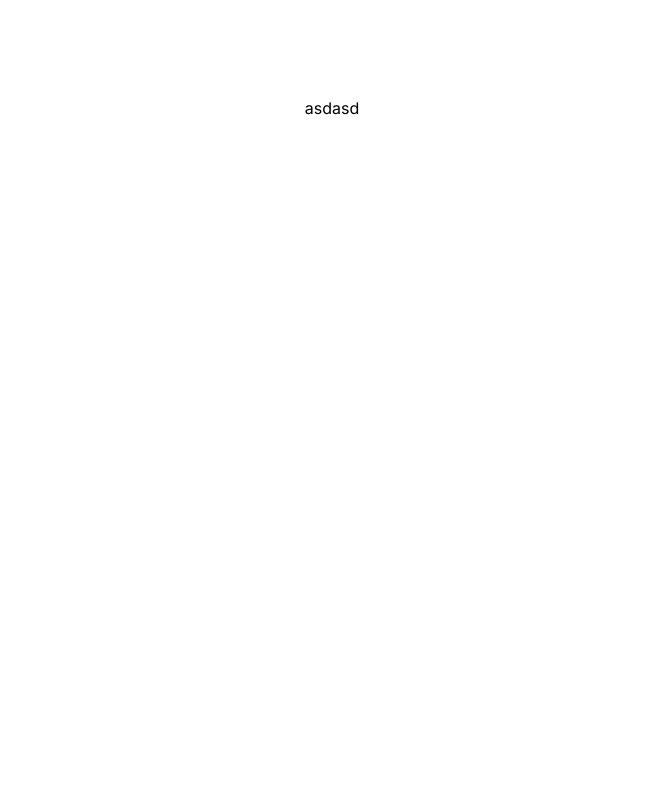
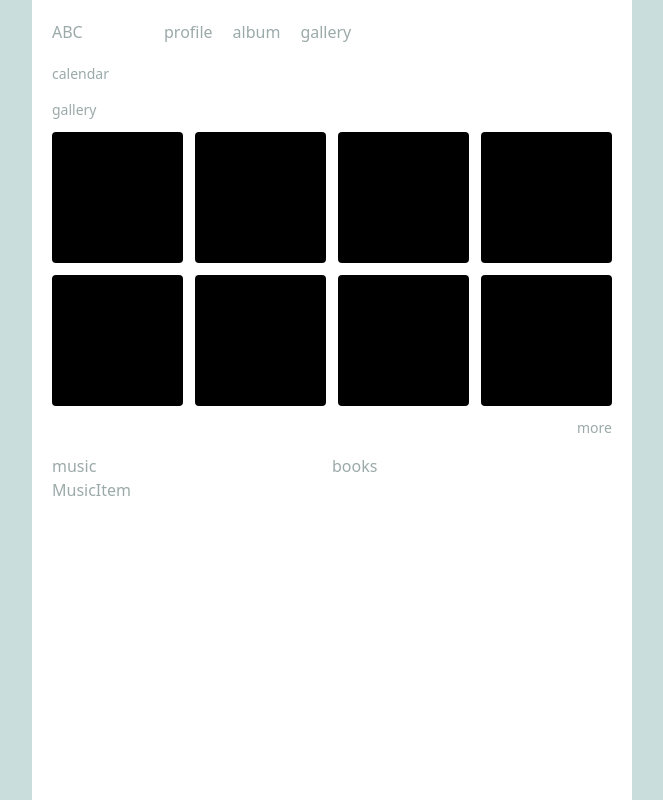
Before and after one commit to YOON3N4M/hanroro, a Next.js app: page / in a window 1280 px wide. Shown: the whole page, without its empty margins (308-971 px from the left). Built offline with nearby package versions, Linux system fonts and the light colour scheme.

Commit message:
feat: 기본 설정 및 메인 페이지 구성
page, container 등

```diff
--- a/src/app/globals.css
+++ b/src/app/globals.css
@@ -3,6 +3,7 @@
 @tailwind utilities;
 
 :root {
+  --background: rgb(201, 222, 220);
 }
 
 @media (prefers-color-scheme: dark) {
@@ -11,6 +12,17 @@
 }
 
 body {
+  background-color: var(--background);
+  display: flex;
+  flex-direction: column;
+  height: 100%;
+  padding: 0;
+  margin: 0;
+}
+
+main {
+  flex-grow: 1;
+  overflow-y: auto;
 }
 
 @layer utilities {
@@ -33,10 +45,7 @@ body {
     text-wrap: balance;
   }
   .inner {
-    max-width: 1280px;
-    padding-left: 40px;
-    padding-right: 40px;
-    margin: 0 auto;
+    @apply max-w-[600px] w-[600px] min-w-[320px] mx-auto px-lg;
   }
   .drag-unable {
     -webkit-user-select: none;
--- a/src/app/layout.tsx
+++ b/src/app/layout.tsx
@@ -1,6 +1,7 @@
 import type { Metadata } from "next";
 import { Inter } from "next/font/google";
 import "./globals.css";
+import Header from "@/components/layout/Header";
 
 const inter = Inter({ subsets: ["latin"] });
 
@@ -15,8 +16,11 @@ export default function RootLayout({
   children: React.ReactNode;
 }>) {
   return (
-    <html lang="en">
-      <body className={inter.className}>{children}</body>
+    <html className="h-full" lang="en">
+      <body className="h-full w-full text-authentic-dark">
+        <Header />
+        {children}
+      </body>
     </html>
   );
 }
--- a/src/app/page.tsx
+++ b/src/app/page.tsx
@@ -1,9 +1,6 @@
+import MainContainer from "@/containers/main";
 import Image from "next/image";
 
 export default function Home() {
-  return (
-    <main className="flex min-h-screen flex-col items-center justify-between p-24">
-      asdasd
-    </main>
-  );
+  return <MainContainer />;
 }
--- /dev/null
+++ b/src/components/GalleryItem.tsx
@@ -0,0 +1,12 @@
+import { cn } from "@/utils";
+import { HTMLAttributes } from "react";
+
+interface GalleryItemProps extends HTMLAttributes<HTMLDivElement> {}
+
+function GalleryItem(props: GalleryItemProps) {
+  const { className, ...attrs } = props;
+
+  return <div className={cn(className, "bg-black")} {...attrs}></div>;
+}
+
+export default GalleryItem;
--- /dev/null
+++ b/src/components/layout/Header.tsx
@@ -0,0 +1,21 @@
+interface HeaderProps {}
+
+function Header(props: HeaderProps) {
+  const {} = props;
+
+  return (
+    <header className="inner bg-white text-authentic">
+      <div className="flex !py-lg">
+        <div className="basis-1/5">ABC</div>
+        <nav className="flex gap-lg">
+          <div>profile</div>
+          <div>album</div>
+          <div>gallery</div>
+          <div> </div>
+        </nav>
+      </div>
+    </header>
+  );
+}
+
+export default Header;
--- /dev/null
+++ b/src/containers/main/Recommend/MusicItem.tsx
@@ -0,0 +1,13 @@
+import { Music } from "@/data/music";
+
+interface MusicItemProps {
+  music: Music;
+}
+
+function MusicItem(props: MusicItemProps) {
+  const {} = props;
+
+  return <div>MusicItem</div>;
+}
+
+export default MusicItem;
--- /dev/null
+++ b/src/containers/main/Recommend/index.tsx
@@ -0,0 +1,26 @@
+import { RECOMMEND_MUSIC_LIST } from "@/data/music";
+import MusicItem from "./MusicItem";
+
+interface RecommendProps {}
+
+function Recommend(props: RecommendProps) {
+  const {} = props;
+
+  return (
+    <div className="flex">
+      <div className="basis-1/2">
+        <h2>music</h2>
+        <div>
+          {RECOMMEND_MUSIC_LIST.map((music) => (
+            <MusicItem key={music.id} music={music} />
+          ))}
+        </div>
+      </div>
+      <div className="basis-1/2">
+        <h2>books</h2>
+      </div>
+    </div>
+  );
+}
+
+export default Recommend;
--- /dev/null
+++ b/src/containers/main/index.tsx
@@ -0,0 +1,35 @@
+import GalleryItem from "@/components/GalleryItem";
+import Recommend from "./Recommend";
+
+interface MainContainerProps {}
+
+const testArr = [1, 2, 3, 4, 5, 6, 7, 8];
+
+function MainContainer(props: MainContainerProps) {
+  const {} = props;
+
+  return (
+    <main className="inner bg-white h-full">
+      <section>
+        <h2 className="text-authentic-dark text-sm">calendar</h2>
+        <div></div>
+      </section>
+      <section className="mt-md">
+        <h2 className="text-authentic-dark text-sm">gallery</h2>
+        <div className="grid grid-cols-4 gap-sm mt-sm">
+          {testArr.map((i) => (
+            <GalleryItem className="aspect-[1/1] rounded-md" key={i} />
+          ))}
+        </div>
+        <div className="flex justify-end mt-sm">
+          <span className="text-sm">more</span>
+        </div>
+      </section>
+      <section className="mt-md">
+        <Recommend />
+      </section>
+    </main>
+  );
+}
+
+export default MainContainer;
--- /dev/null
+++ b/src/data/music.ts
@@ -0,0 +1,21 @@
+export interface Music {
+  id: number;
+  name: string;
+  artist: string;
+  url: string;
+}
+
+export const RECOMMEND_MUSIC_LIST: Music[] = [
+  {
+    id: 0,
+    name: "new you",
+    artist: "my bloody valentine",
+    url: "https://youtu.be/VpoOjoiYcWY?si=2i1ekpYOUSkyB5Lm",
+  },
+  //   {
+  //     id: 1,
+  //     name: "new you",
+  //     artist: "my bloody valentine",
+  //     url: "https://youtu.be/VpoOjoiYcWY?si=2i1ekpYOUSkyB5Lm",
+  //   },
+];
--- /dev/null
+++ b/src/utils/index.ts
@@ -0,0 +1,8 @@
+export const cn = (...classNames: (string | false | undefined)[]) => {
+  const styledClassNames = [...classNames]
+    .map((className) => className && className.split(" "))
+    .flat()
+    .filter((className) => className);
+
+  return styledClassNames.join(" ");
+};
--- a/tailwind.config.ts
+++ b/tailwind.config.ts
@@ -23,6 +23,10 @@ const config: Config = {
         xxl: "32px",
         xxxl: "40px",
       },
+      colors: {
+        "authentic-dark": "#9baaa9",
+        "authentic-light": "rgb(201, 222, 220)",
+      },
     },
   },
   plugins: [],
```
